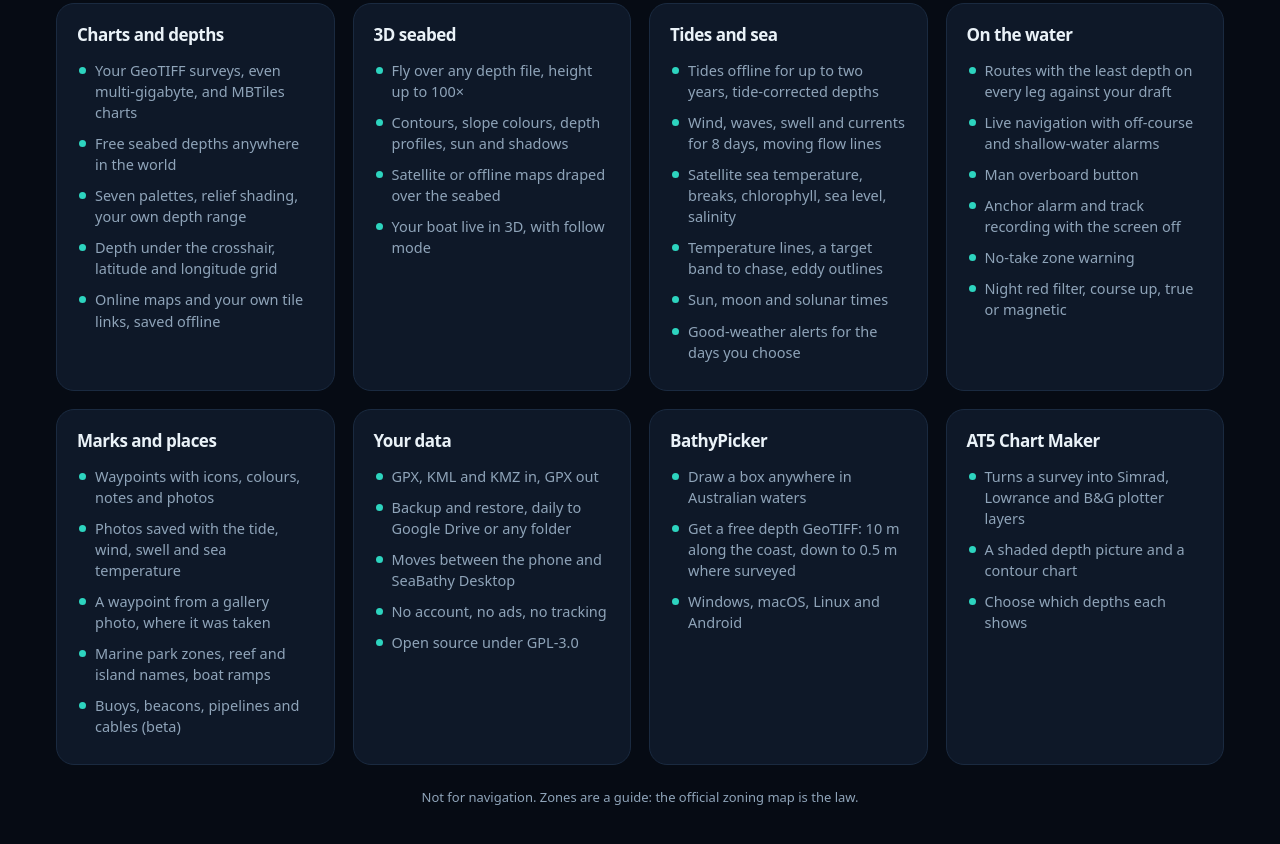
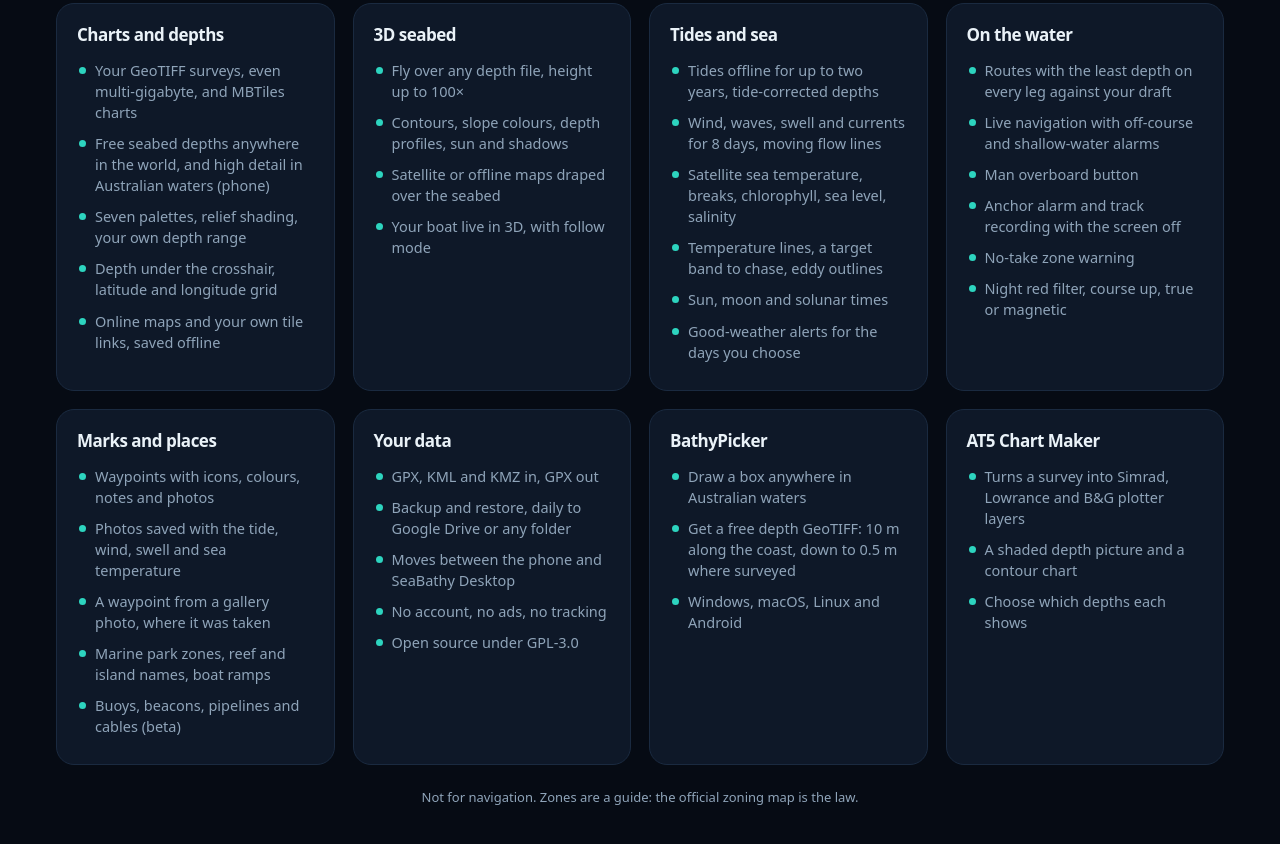
Before and after one commit to SeaBathy/website, a plain HTML site: page index.html in a window 1280 px wide. Shown: the part 6832-7676 px from the top of the page. Drawn offline with Linux system fonts and the light colour scheme; no server answers.

Commit message:
High detail in the feature list

```diff
--- a/index.html
+++ b/index.html
@@ -305,7 +305,7 @@
     <div class="all-features">
       <div><h3>Charts and depths</h3><ul>
         <li>Your GeoTIFF surveys, even multi-gigabyte, and MBTiles charts</li>
-        <li>Free seabed depths anywhere in the world</li>
+        <li>Free seabed depths anywhere in the world, and high detail in Australian waters (phone)</li>
         <li>Seven palettes, relief shading, your own depth range</li>
         <li>Depth under the crosshair, latitude and longitude grid</li>
         <li>Online maps and your own tile links, saved offline</li>
```
